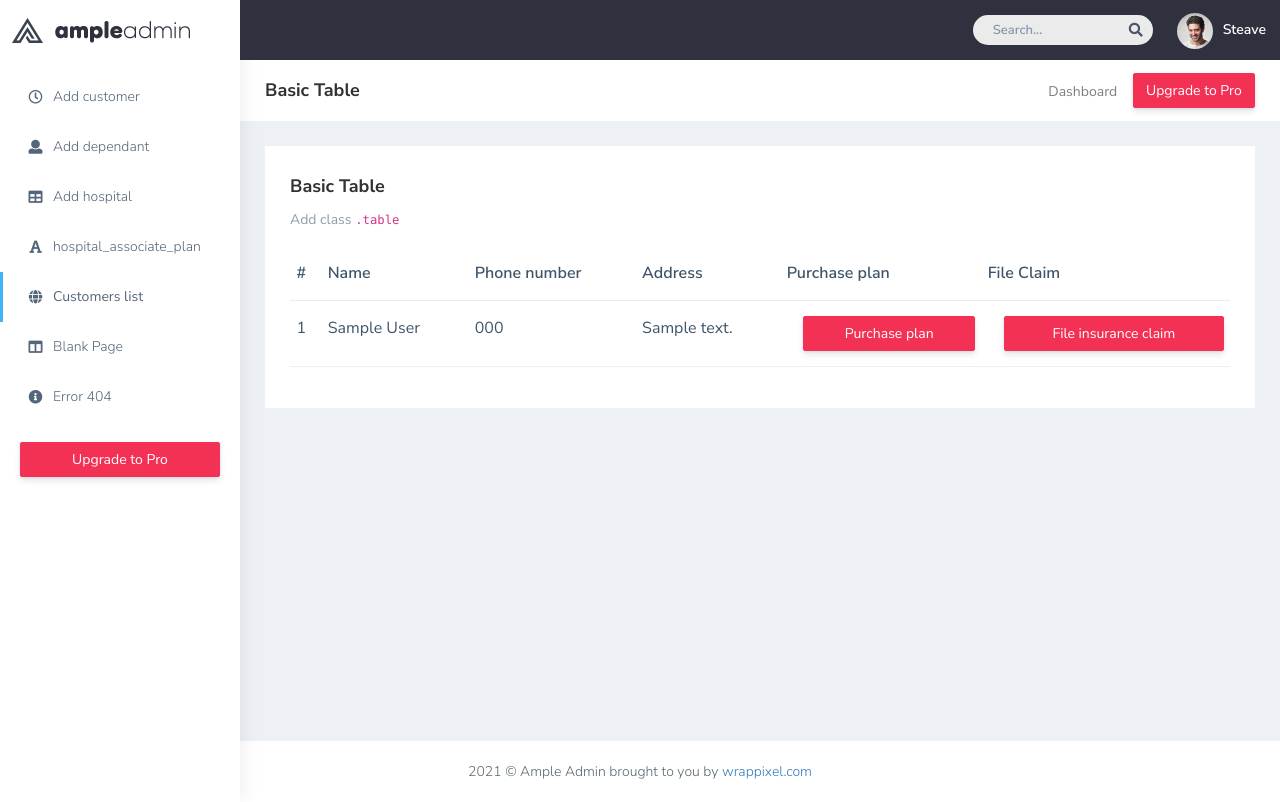
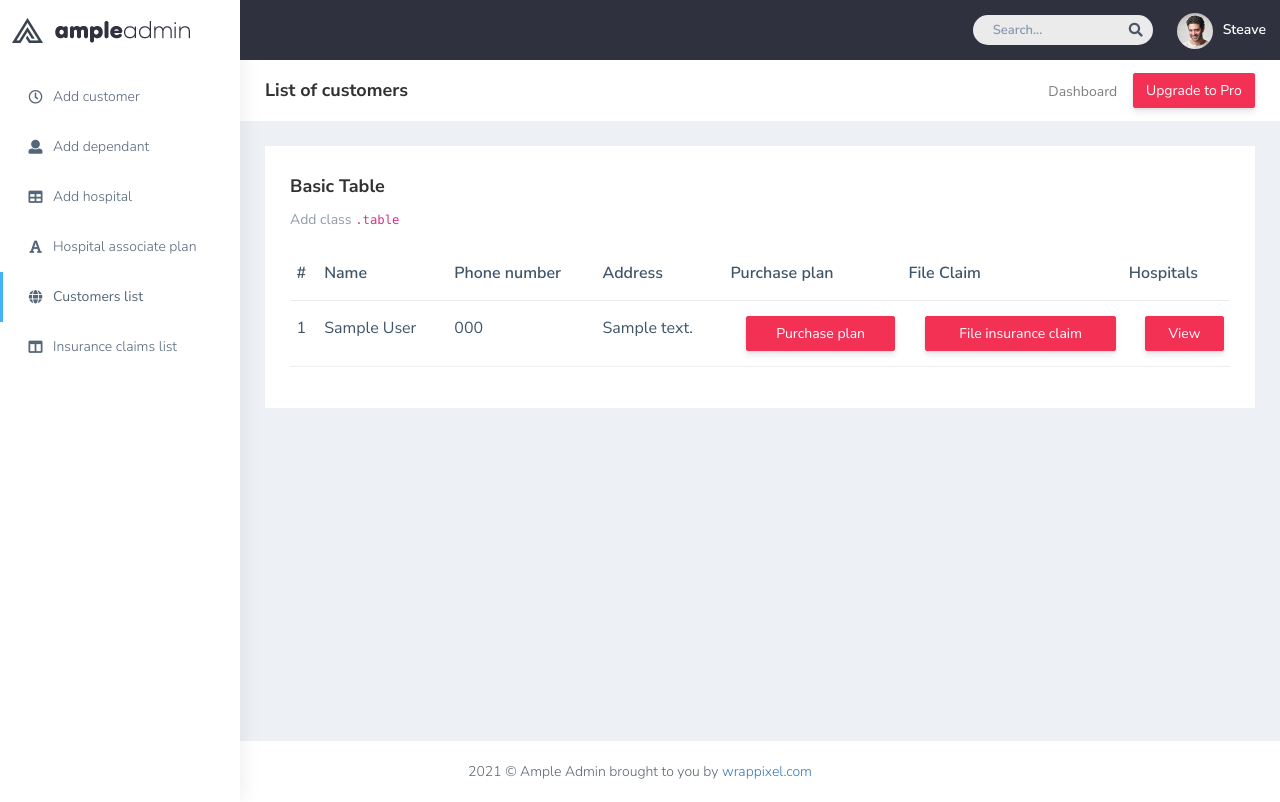
Before and after one commit to HosamAboabla/insurance_company, a Flask app: page /customer_list in a window 1280 px wide. Run offline with Flask 2, Linux system fonts and the light colour scheme; tables that the repository leaves empty hold one stand-in row (values such as "Sample post"); data that the repository does not hold is empty; some libraries are stand-ins or nearby versions.

Commit message:
Fixing some issues

```diff
--- a/main/templates/base.html
+++ b/main/templates/base.html
@@ -52,7 +52,7 @@
                     <!-- ============================================================== -->
                     <!-- Logo -->
                     <!-- ============================================================== -->
-                    <a class="navbar-brand" href="dashboard.html">
+                    <a class="navbar-brand" href="/">
                         <!-- Logo icon -->
                         <b class="logo-icon">
                             <!-- Dark Logo icon -->
@@ -153,7 +153,7 @@
                             <a class="sidebar-link waves-effect waves-dark sidebar-link" href="{{url_for('HospitalAssociatePlanView')}}"
                                 aria-expanded="false">
                                 <i class="fa fa-font" aria-hidden="true"></i>
-                                <span class="hide-menu">hospital_associate_plan</span>
+                                <span class="hide-menu">Hospital associate plan</span>
                             </a>
                         </li>
                         <li class="sidebar-item">
@@ -164,23 +164,11 @@
                             </a>
                         </li>
                         <li class="sidebar-item">
-                            <a class="sidebar-link waves-effect waves-dark sidebar-link" href="blank.html"
+                            <a class="sidebar-link waves-effect waves-dark sidebar-link" href="{{url_for('InsuranceClaimListView')}}"
                                 aria-expanded="false">
                                 <i class="fa fa-columns" aria-hidden="true"></i>
-                                <span class="hide-menu">Blank Page</span>
+                                <span class="hide-menu">Insurance claims list</span>
                             </a>
-                        </li>
-                        <li class="sidebar-item">
-                            <a class="sidebar-link waves-effect waves-dark sidebar-link" href="404.html"
-                                aria-expanded="false">
-                                <i class="fa fa-info-circle" aria-hidden="true"></i>
-                                <span class="hide-menu">Error 404</span>
-                            </a>
-                        </li>
-                        <li class="text-center p-20 upgrade-btn">
-                            <a href="https://www.wrappixel.com/templates/ampleadmin/"
-                                class="btn d-grid btn-danger text-white" target="_blank">
-                                Upgrade to Pro</a>
                         </li>
                     </ul>
 
--- a/main/templates/create.html
+++ b/main/templates/create.html
@@ -5,7 +5,7 @@
             <div class="page-breadcrumb bg-white">
                 <div class="row align-items-center">
                     <div class="col-lg-3 col-md-4 col-sm-4 col-xs-12">
-                        <h4 class="page-title">Profile page</h4>
+                        <h4 class="page-title">{{ context.title }}</h4>
                     </div>
                     <div class="col-lg-9 col-sm-8 col-md-8 col-xs-12">
                         <div class="d-md-flex">
@@ -56,7 +56,7 @@
                                     {% endfor %}
                                     <div class="form-group mb-4">
                                         <div class="col-sm-12">
-                                            <button class="btn btn-success">Update Profile</button>
+                                            <button class="btn btn-success">Add</button>
                                         </div>
                                     </div>
                                 </form>
--- a/main/templates/customers_list.html
+++ b/main/templates/customers_list.html
@@ -7,7 +7,7 @@
         <div class="page-breadcrumb bg-white">
             <div class="row align-items-center">
                 <div class="col-lg-3 col-md-4 col-sm-4 col-xs-12">
-                    <h4 class="page-title">Basic Table</h4>
+                    <h4 class="page-title">{{ context.title }}</h4>
                 </div>
                 <div class="col-lg-9 col-sm-8 col-md-8 col-xs-12">
                     <div class="d-md-flex">
@@ -47,6 +47,7 @@
                                         <th class="border-top-0">Address</th>
                                         <th class="border-top-0">Purchase plan</th>
                                         <th class="border-top-0">File Claim</th>
+                                        <th class="border-top-0">Hospitals</th>
                                     </tr>
                                 </thead>
                                 <tbody>
@@ -66,6 +67,12 @@
                                             <a href="file_insurance_claim/{{customer.id}}" target="_blank"
                                             class="btn btn-danger  d-none d-md-block pull-right ms-3 hidden-xs hidden-sm waves-effect waves-light text-white">
                                             File insurance claim</a>
+                                        </td>
+
+                                        <td>
+                                            <a href="customer_hospitals/{{customer.id}}" target="_blank"
+                                            class="btn btn-danger  d-none d-md-block pull-right ms-3 hidden-xs hidden-sm waves-effect waves-light text-white">
+                                            View</a>
                                         </td>
 
                                     </tr>
```
Also changed, not shown: main/templates/insurance_list.html (+11 -6 lines), main/static/plugins/images/users/profile.png (deleted).
